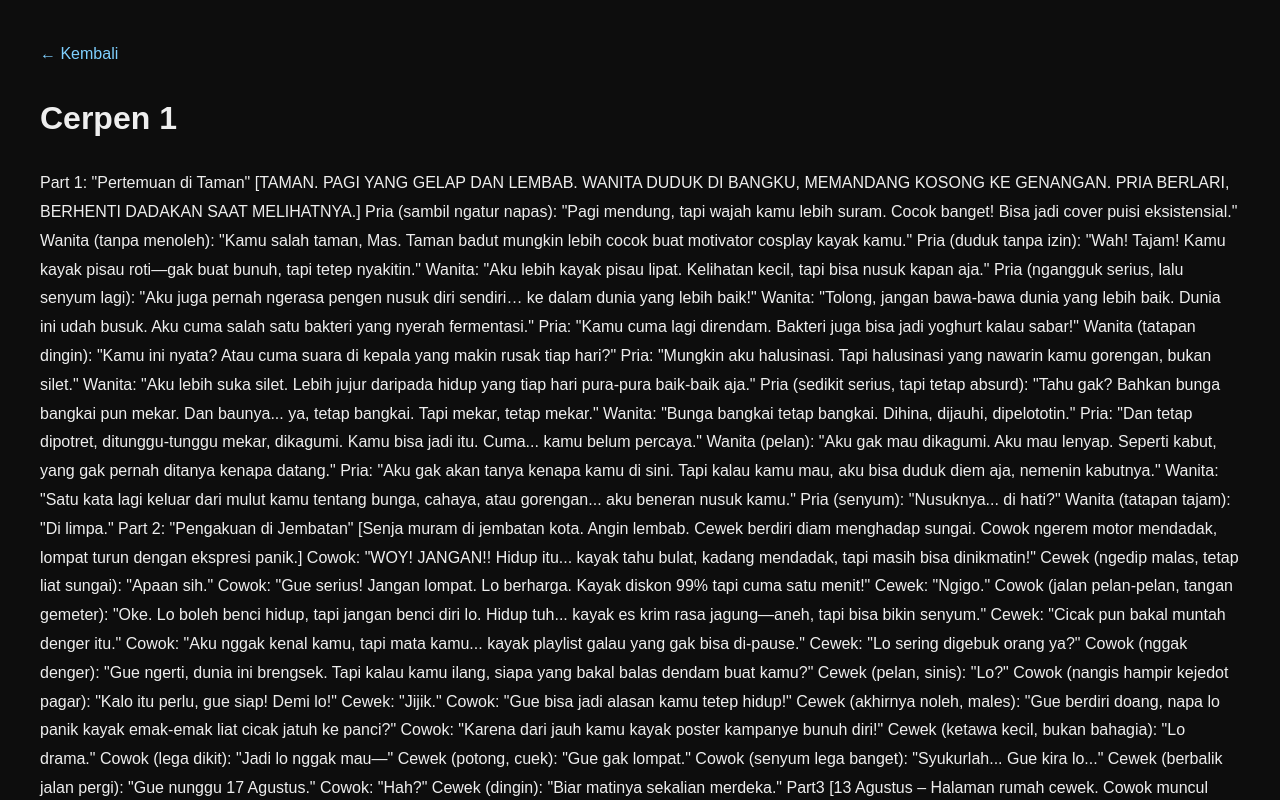
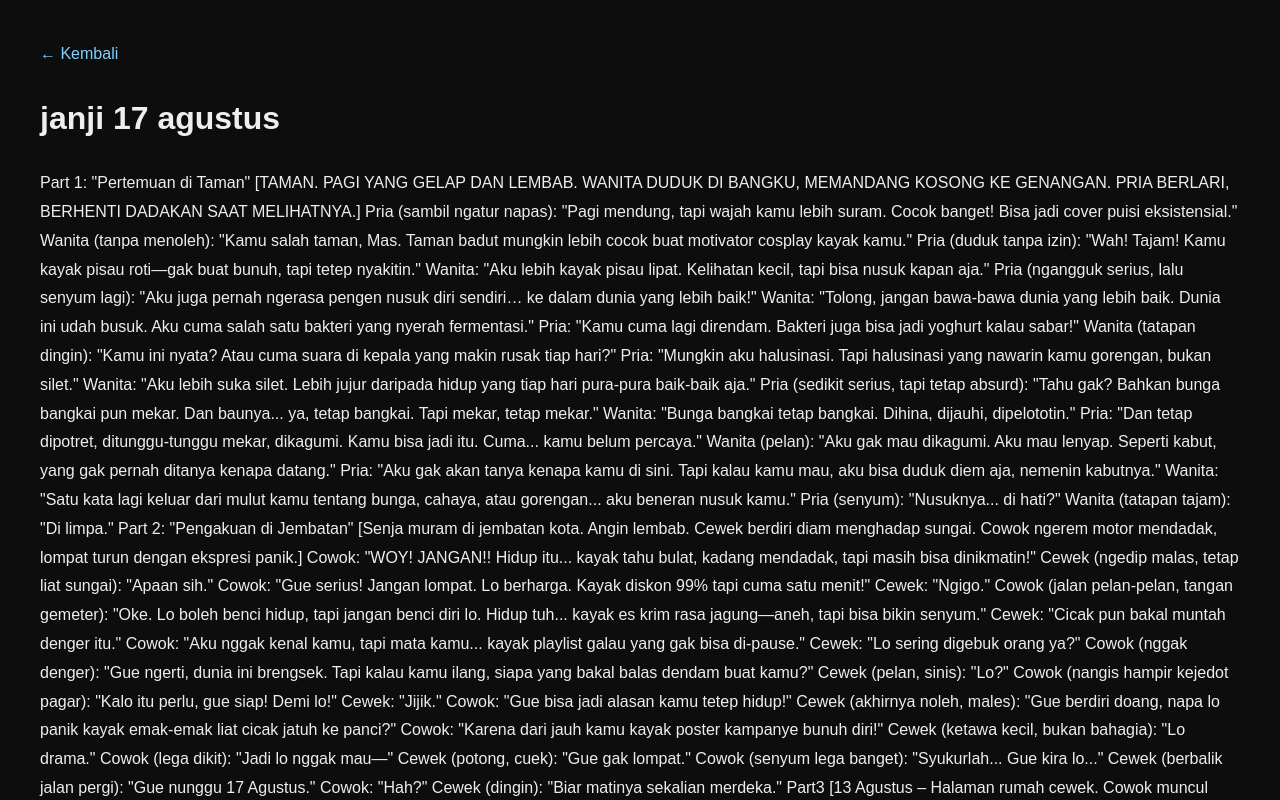
Before and after one commit to khilafid-hue/Khilafid, a plain HTML site: page cerpen1.html in a window 1280 px wide. Shown: the top 800 px of the page. Drawn offline with Linux system fonts and the light colour scheme.

Commit message:
Update cerpen1.html

```diff
--- a/cerpen1.html
+++ b/cerpen1.html
@@ -2,7 +2,7 @@
 <html lang="id">
 <head>
 <meta charset="UTF-8">
-<title>Cerpen 1</title>
+<title>janji 17 agustus</title>
 <style>
     body {
         margin: 0;
@@ -19,7 +19,7 @@
 
 <a href="index.html">← Kembali</a>
 
-<h1>Cerpen 1</h1>
+<h1>janji 17 agustus</h1>
 
 <p>
 Part 1: "Pertemuan di Taman"
```
